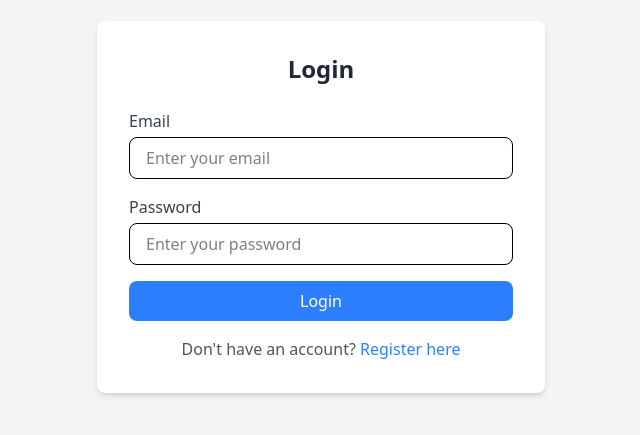
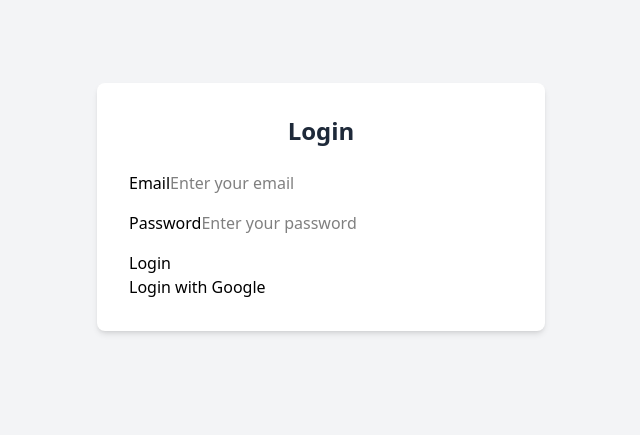
Before and after one commit to rshdgvn/finance-tracker, a React (Vite) app in the folder client/: page /login in a window 1280 px wide. Shown: the part 193-628 px from the top of the page, without its empty margins (319-959 px from the left). Built offline with nearby package versions, Linux system fonts and the light colour scheme.

Commit message:
apply google oauth provider in client side

```diff
--- a/client/src/components/StatsChart.jsx
+++ b/client/src/components/StatsChart.jsx
@@ -17,6 +17,10 @@ const StatsChart = () => {
 
   useEffect(() => {
     const fetchStats = async () => {
+      if (!token) {
+        return;
+      }
+
       try {
         const res = await fetch("/api/dashboard/stats", {
           headers: {
--- a/client/src/pages/Dashboard.jsx
+++ b/client/src/pages/Dashboard.jsx
@@ -16,6 +16,8 @@ const Dashboard = () => {
 
   const handleLogout = async () => {
     try {
+      if (!token) return;
+
       const res = await fetch("/api/logout", {
         method: "POST",
         headers: {
@@ -26,9 +28,12 @@ const Dashboard = () => {
       });
 
       if (res.ok) {
+        setToken(null);
+        localStorage.removeItem("token");
+        const data = await res.json();
+        console.log("Logout response:", data);
+
         nav("/");
-        localStorage.removeItem("token");
-        setToken(null);
       } else {
         console.error("Logout failed:", await res.json());
       }
@@ -38,6 +43,8 @@ const Dashboard = () => {
   };
 
   const fetchTotals = async () => {
+    if (!token) return;
+
     try {
       const res = await fetch("/api/dashboard/totals", {
         headers: {
@@ -45,6 +52,14 @@ const Dashboard = () => {
           Authorization: `Bearer ${token}`,
         },
       });
+
+      if (res.status === 401) {
+        // token invalid or expired
+        setToken(null);
+        localStorage.removeItem("token");
+        nav("/login");
+        return;
+      }
 
       if (!res.ok) throw new Error("Failed to fetch totals");
 
@@ -61,8 +76,12 @@ const Dashboard = () => {
   };
 
   useEffect(() => {
-    fetchTotals();
-  }, [token]);
+    if (!token) {
+      nav("/");
+    } else {
+      fetchTotals();
+    }
+  }, []);
 
   return (
     <div className="min-h-screen w-full bg-gray-100 flex flex-col">
--- a/client/src/pages/auth/Login.jsx
+++ b/client/src/pages/auth/Login.jsx
@@ -1,44 +1,31 @@
-import React, { useState } from "react";
+import React, { useState, useEffect } from "react";
 import { useNavigate } from "react-router-dom";
 import { useAuth } from "../../contexts/AuthContext";
 
 const Login = () => {
   const { setToken } = useAuth();
-  const [form, setForm] = useState({
-    email: "",
-    password: "",
-  });
-
+  const [form, setForm] = useState({ email: "", password: "" });
   const [errors, setErrors] = useState({});
-
   const nav = useNavigate();
 
+  // Standard email/password login
   const handleSubmit = async (e) => {
     e.preventDefault();
     setErrors({});
 
     try {
-      const res = await fetch("api/login", {
+      const res = await fetch("/api/login", {
         method: "POST",
-        headers: {
-          "Content-Type": "application/json",
-          Accept: "application/json",
-        },
+        headers: { "Content-Type": "application/json", Accept: "application/json" },
         body: JSON.stringify(form),
       });
 
       const data = await res.json();
-
       if (!res.ok) {
-        if (data.errors) {
-          setErrors(data.errors);
-        } else if (data.message) {
-          setErrors({ general: data.message });
-        }
+        setErrors(data.errors || { general: data.message });
         return;
       }
 
-      console.log("Login successful:", data);
       localStorage.setItem("token", data.token);
       setToken(data.token);
       nav("/dashboard");
@@ -47,64 +34,59 @@ const Login = () => {
     }
   };
 
+  // Google login: redirect user
+  const handleGoogleLogin = async () => {
+    try {
+      const res = await fetch("/api/auth/google/redirect");
+      const data = await res.json();
+      if (!data.url) return;
+      window.location.href = data.url;
+    } catch (error) {
+      console.error("Google login error:", error);
+    }
+  };
+
+  // Check for token after Google redirect
+  useEffect(() => {
+    const params = new URLSearchParams(window.location.search);
+    const token = params.get("token");
+    if (token) {
+      localStorage.setItem("token", token);
+      setToken(token);
+      nav("/dashboard");
+    }
+  }, [nav, setToken]);
+
   return (
     <div className="flex items-center justify-center min-h-screen bg-gray-100">
       <div className="bg-white p-8 rounded-lg shadow-md w-full max-w-md">
-        <h2 className="text-2xl font-bold text-gray-800 mb-6 text-center">
-          Login
-        </h2>
+        <h2 className="text-2xl font-bold text-gray-800 mb-6 text-center">Login</h2>
 
-        {errors.general && (
-          <p className="text-red-500 text-sm mb-4">{errors.general}</p>
-        )}
+        {errors.general && <p className="text-red-500 text-sm mb-4">{errors.general}</p>}
 
         <form onSubmit={handleSubmit} className="space-y-4">
           <div>
-            <label className="block text-gray-700 font-medium mb-1">
-              Email
-            </label>
+            <label>Email</label>
             <input
               type="email"
               value={form.email}
               onChange={(e) => setForm({ ...form, email: e.target.value })}
               placeholder="Enter your email"
-              className="w-full px-4 py-2 border rounded-lg focus:outline-none focus:ring-2 focus:ring-blue-400"
             />
-            {errors.email && (
-              <p className="text-red-500 text-sm">{errors.email[0]}</p>
-            )}
           </div>
-
           <div>
-            <label className="block text-gray-700 font-medium mb-1">
-              Password
-            </label>
+            <label>Password</label>
             <input
               type="password"
               value={form.password}
               onChange={(e) => setForm({ ...form, password: e.target.value })}
               placeholder="Enter your password"
-              className="w-full px-4 py-2 border rounded-lg focus:outline-none focus:ring-2 focus:ring-blue-400"
             />
-            {errors.password && (
-              <p className="text-red-500 text-sm">{errors.password[0]}</p>
-            )}
           </div>
-
-          <button
-            type="submit"
-            className="w-full bg-blue-500 text-white px-4 py-2 rounded-lg font-medium hover:bg-blue-600 transition"
-          >
-            Login
-          </button>
+          <button type="submit">Login</button>
         </form>
 
-        <p className="mt-4 text-center text-gray-600">
-          Don't have an account?{" "}
-          <a href="/register" className="text-blue-500 hover:underline">
-            Register here
-          </a>
-        </p>
+        <button onClick={handleGoogleLogin}>Login with Google</button>
       </div>
     </div>
   );
```
